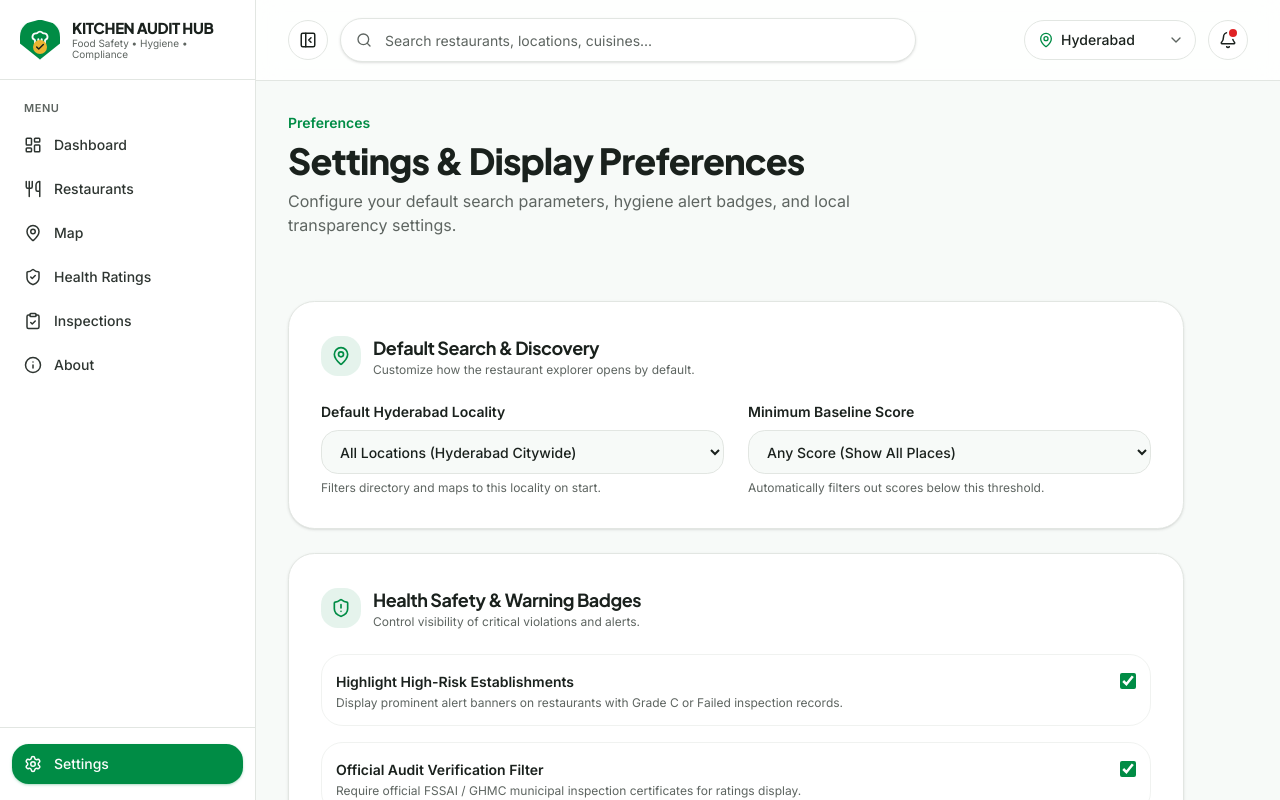
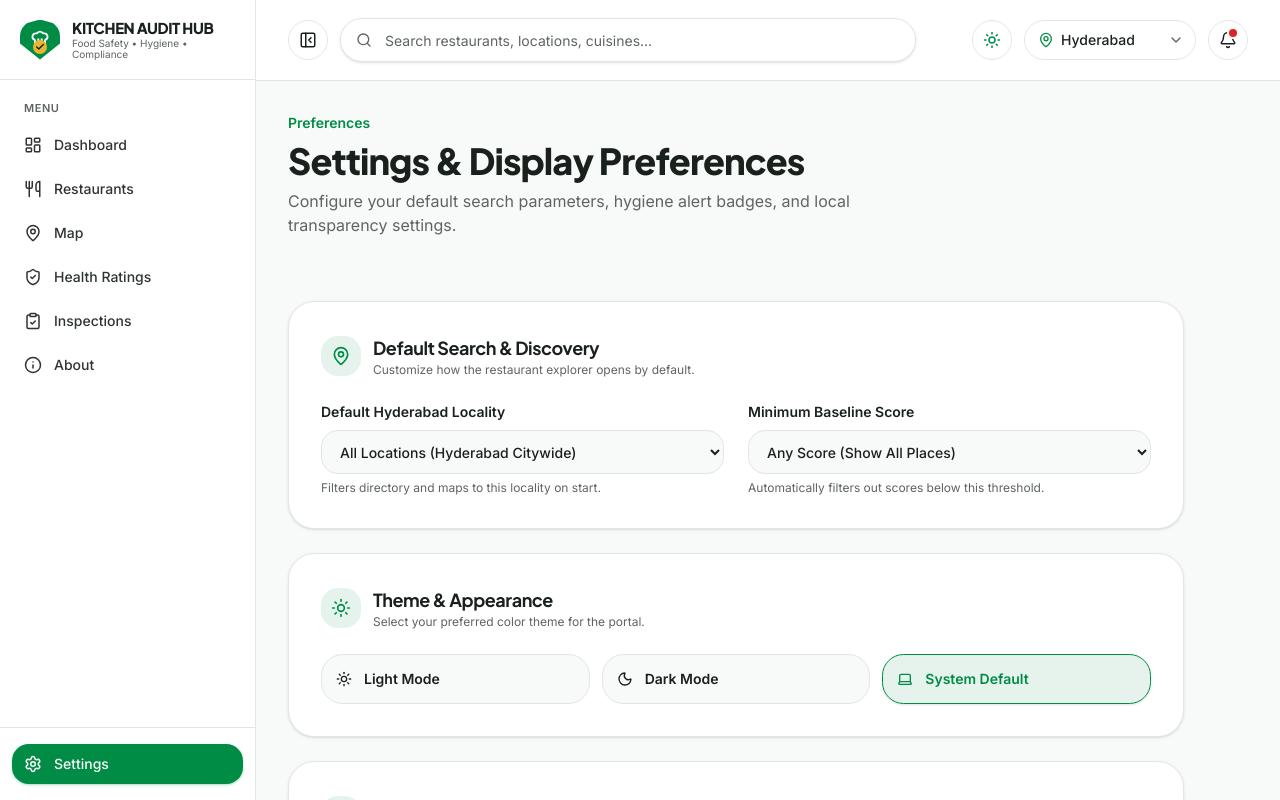
Before and after one commit to bhargav-kv-05/Kitchen-Audit-Hub, a Next.js app: page /settings in a window 1280 px wide. Shown: the top 800 px of the page. Built offline with nearby package versions, Linux system fonts and the light colour scheme.

Commit message:
feat: add dark/light/system theme toggle in header and appearance settings

```diff
--- a/app/globals.css
+++ b/app/globals.css
@@ -133,6 +133,44 @@
   --sidebar-ring: oklch(0.56 0.15 152);
 }
 
+.dark {
+  color-scheme: dark;
+  --background: oklch(0.15 0.012 160);
+  --surface: oklch(0.18 0.015 160);
+  --foreground: oklch(0.96 0.005 160);
+  --card: oklch(0.19 0.014 160);
+  --card-foreground: oklch(0.96 0.005 160);
+  --popover: oklch(0.19 0.014 160);
+  --popover-foreground: oklch(0.96 0.005 160);
+  --primary: oklch(0.62 0.16 152);
+  --primary-foreground: oklch(0.12 0.02 160);
+  --secondary: oklch(0.25 0.03 152);
+  --secondary-foreground: oklch(0.88 0.08 152);
+  --muted: oklch(0.23 0.012 160);
+  --muted-foreground: oklch(0.68 0.012 160);
+  --accent: oklch(0.25 0.03 152);
+  --accent-foreground: oklch(0.88 0.08 152);
+  --destructive: oklch(0.62 0.22 27);
+  --border: oklch(0.27 0.012 160);
+  --input: oklch(0.27 0.012 160);
+  --ring: oklch(0.62 0.16 152);
+
+  --grade-a: oklch(0.62 0.16 152);
+  --grade-b: oklch(0.82 0.15 85);
+  --grade-b-foreground: oklch(0.18 0.05 85);
+  --grade-c: oklch(0.7 0.18 50);
+  --grade-f: oklch(0.62 0.22 27);
+
+  --sidebar: oklch(0.16 0.012 160);
+  --sidebar-foreground: oklch(0.92 0.005 160);
+  --sidebar-primary: oklch(0.62 0.16 152);
+  --sidebar-primary-foreground: oklch(0.12 0.02 160);
+  --sidebar-accent: oklch(0.23 0.02 152);
+  --sidebar-accent-foreground: oklch(0.92 0.05 152);
+  --sidebar-border: oklch(0.25 0.012 160);
+  --sidebar-ring: oklch(0.62 0.16 152);
+}
+
 @layer base {
   * {
     @apply border-border outline-ring/50;
--- a/app/layout.tsx
+++ b/app/layout.tsx
@@ -36,7 +36,21 @@ export default function RootLayout({
   children: React.ReactNode
 }>) {
   return (
-    <html lang="en" className={`${inter.variable} ${jakarta.variable} bg-background`}>
+    <html lang="en" suppressHydrationWarning className={`${inter.variable} ${jakarta.variable} bg-background`}>
+      <head>
+        <script
+          dangerouslySetInnerHTML={{
+            __html: `
+              try {
+                const t = localStorage.getItem('theme');
+                const isDark = t === 'dark' || (!t && window.matchMedia('(prefers-color-scheme: dark)').matches);
+                if (isDark) document.documentElement.classList.add('dark');
+                else document.documentElement.classList.remove('dark');
+              } catch (_) {}
+            `,
+          }}
+        />
+      </head>
       <body className="antialiased">
         <AppShell>{children}</AppShell>
         <Toaster position="bottom-right" richColors closeButton />
--- a/app/settings/page.tsx
+++ b/app/settings/page.tsx
@@ -1,10 +1,11 @@
 'use client'
 
-import { useState } from 'react'
-import { Bell, Check, Database, MapPin, RefreshCw, ShieldAlert, Sliders } from 'lucide-react'
+import { useEffect, useState } from 'react'
+import { Bell, Check, Database, Laptop, MapPin, Moon, RefreshCw, ShieldAlert, Sliders, Sun } from 'lucide-react'
 import { toast } from 'sonner'
 import { PageHeader } from '@/components/page-header'
 import { LOCALITIES } from '@/lib/restaurants'
+import { cn } from '@/lib/utils'
 
 export default function SettingsPage() {
   const [defaultLocality, setDefaultLocality] = useState('All Locations')
@@ -12,6 +13,25 @@ export default function SettingsPage() {
   const [highlightHighRisk, setHighlightHighRisk] = useState(true)
   const [verifiedOnly, setVerifiedOnly] = useState(true)
   const [savedLocally, setSavedLocally] = useState(false)
+  const [currentTheme, setCurrentTheme] = useState('system')
+
+  useEffect(() => {
+    const stored = localStorage.getItem('theme') || 'system'
+    setCurrentTheme(stored)
+  }, [])
+
+  const handleThemeChange = (t: string) => {
+    setCurrentTheme(t)
+    localStorage.setItem('theme', t)
+    const root = document.documentElement
+    const prefersDark = window.matchMedia('(prefers-color-scheme: dark)').matches
+    if (t === 'dark' || (t === 'system' && prefersDark)) {
+      root.classList.add('dark')
+    } else {
+      root.classList.remove('dark')
+    }
+    toast.success(`Theme set to ${t.charAt(0).toUpperCase() + t.slice(1)}`)
+  }
 
   const handleSave = () => {
     setSavedLocally(true)
@@ -100,6 +120,42 @@ export default function SettingsPage() {
               </select>
               <p className="mt-1.5 text-xs text-muted-foreground">Automatically filters out scores below this threshold.</p>
             </div>
+          </div>
+        </section>
+
+        {/* Theme & Appearance Section */}
+        <section className="rounded-3xl border border-border bg-card p-6 sm:p-8 shadow-sm">
+          <div className="flex items-center gap-3 mb-6">
+            <span className="inline-flex size-10 items-center justify-center rounded-xl bg-primary/10 text-primary">
+              <Sun className="size-5" />
+            </span>
+            <div>
+              <h2 className="text-lg font-bold">Theme & Appearance</h2>
+              <p className="text-xs text-muted-foreground">Select your preferred color theme for the portal.</p>
+            </div>
+          </div>
+
+          <div className="grid gap-3 sm:grid-cols-3">
+            {[
+              { id: 'light', label: 'Light Mode', icon: Sun },
+              { id: 'dark', label: 'Dark Mode', icon: Moon },
+              { id: 'system', label: 'System Default', icon: Laptop },
+            ].map(({ id, label, icon: Icon }) => (
+              <button
+                key={id}
+                type="button"
+                onClick={() => handleThemeChange(id)}
+                className={cn(
+                  'flex items-center gap-3 p-3.5 rounded-2xl border transition-all text-sm font-semibold',
+                  currentTheme === id
+                    ? 'border-primary bg-primary/10 text-primary shadow-sm'
+                    : 'border-border bg-background text-foreground hover:bg-muted'
+                )}
+              >
+                <Icon className="size-4 shrink-0" />
+                <span>{label}</span>
+              </button>
+            ))}
           </div>
         </section>
 
--- a/components/header.tsx
+++ b/components/header.tsx
@@ -5,6 +5,7 @@ import { useEffect, useRef, useState } from 'react'
 import { Bell, Check, ChevronDown, MapPin, Menu, PanelLeftClose, PanelLeftOpen } from 'lucide-react'
 import { toast } from 'sonner'
 import { SearchBar } from '@/components/search-bar'
+import { ThemeToggle } from '@/components/theme-toggle'
 import { LOCALITIES } from '@/lib/restaurants'
 import { cn } from '@/lib/utils'
 
@@ -100,6 +101,8 @@ export function Header({ collapsed, onToggleCollapse, onOpenMobile }: HeaderProp
         </div>
 
         <div className="ml-auto flex items-center gap-2 sm:gap-3">
+          <ThemeToggle />
+
           <div className="relative hidden md:block">
             <label htmlFor="location-select" className="sr-only">
               Select location
--- /dev/null
+++ b/components/theme-toggle.tsx
@@ -0,0 +1,116 @@
+'use client'
+
+import { useEffect, useRef, useState } from 'react'
+import { Check, Laptop, Moon, Sun } from 'lucide-react'
+import { cn } from '@/lib/utils'
+
+export type Theme = 'light' | 'dark' | 'system'
+
+export function ThemeToggle({ className }: { className?: string }) {
+  const [theme, setTheme] = useState<Theme>('system')
+  const [mounted, setMounted] = useState(false)
+  const [open, setOpen] = useState(false)
+  const menuRef = useRef<HTMLDivElement>(null)
+
+  useEffect(() => {
+    setMounted(true)
+    const stored = (localStorage.getItem('theme') as Theme) || 'system'
+    setTheme(stored)
+    applyTheme(stored)
+
+    const mediaQuery = window.matchMedia('(prefers-color-scheme: dark)')
+    const handleChange = () => {
+      const current = localStorage.getItem('theme') as Theme
+      if (current === 'system' || !current) {
+        applyTheme('system')
+      }
+    }
+    mediaQuery.addEventListener('change', handleChange)
+    return () => mediaQuery.removeEventListener('change', handleChange)
+  }, [])
+
+  useEffect(() => {
+    if (!open) return
+    const onPointer = (e: PointerEvent) => {
+      if (!menuRef.current?.contains(e.target as Node)) setOpen(false)
+    }
+    const onKey = (e: KeyboardEvent) => e.key === 'Escape' && setOpen(false)
+    document.addEventListener('pointerdown', onPointer)
+    document.addEventListener('keydown', onKey)
+    return () => {
+      document.removeEventListener('pointerdown', onPointer)
+      document.removeEventListener('keydown', onKey)
+    }
+  }, [open])
+
+  const applyTheme = (t: Theme) => {
+    const root = document.documentElement
+    const prefersDark = window.matchMedia('(prefers-color-scheme: dark)').matches
+
+    if (t === 'dark' || (t === 'system' && prefersDark)) {
+      root.classList.add('dark')
+    } else {
+      root.classList.remove('dark')
+    }
+  }
+
+  const handleSelect = (t: Theme) => {
+    setTheme(t)
+    localStorage.setItem('theme', t)
+    applyTheme(t)
+    setOpen(false)
+  }
+
+  // Determine which icon to display on the button
+  const isDarkEffective =
+    mounted &&
+    (theme === 'dark' || (theme === 'system' && window.matchMedia('(prefers-color-scheme: dark)').matches))
+
+  return (
+    <div className={cn('relative', className)} ref={menuRef}>
+      <button
+        type="button"
+        onClick={() => setOpen((o) => !o)}
+        aria-label="Toggle theme appearance"
+        aria-expanded={open}
+        className="inline-flex size-10 shrink-0 items-center justify-center rounded-full border border-border bg-card text-foreground transition-colors hover:bg-muted focus-visible:ring-3 focus-visible:ring-ring/50 focus-visible:outline-none"
+      >
+        {isDarkEffective ? (
+          <Moon className="size-[18px] text-primary transition-transform duration-200" aria-hidden="true" />
+        ) : (
+          <Sun className="size-[18px] text-primary transition-transform duration-200" aria-hidden="true" />
+        )}
+      </button>
+
+      {open && (
+        <div className="absolute right-0 mt-2 w-36 origin-top-right animate-in fade-in zoom-in-95 rounded-2xl border border-border bg-popover p-1.5 shadow-xl z-50">
+          <div className="flex flex-col gap-0.5">
+            {[
+              { key: 'light' as Theme, label: 'Light', icon: Sun },
+              { key: 'dark' as Theme, label: 'Dark', icon: Moon },
+              { key: 'system' as Theme, label: 'System', icon: Laptop },
+            ].map(({ key, label, icon: Icon }) => (
+              <button
+                key={key}
+                type="button"
+                onClick={() => handleSelect(key)}
+                className={cn(
+                  'flex items-center justify-between w-full rounded-xl px-3 py-2 text-xs font-semibold transition-colors',
+                  theme === key
+                    ? 'bg-primary/10 text-primary'
+                    : 'text-foreground hover:bg-muted'
+                )}
+              >
+                <span className="flex items-center gap-2">
+                  <Icon className="size-4" aria-hidden="true" />
+                  {label}
+                </span>
+                {theme === key && <Check className="size-3.5" />}
+              </button>
+            ))}
+          </div>
+        </div>
+      )}
+    </div>
+  )
+}
```
